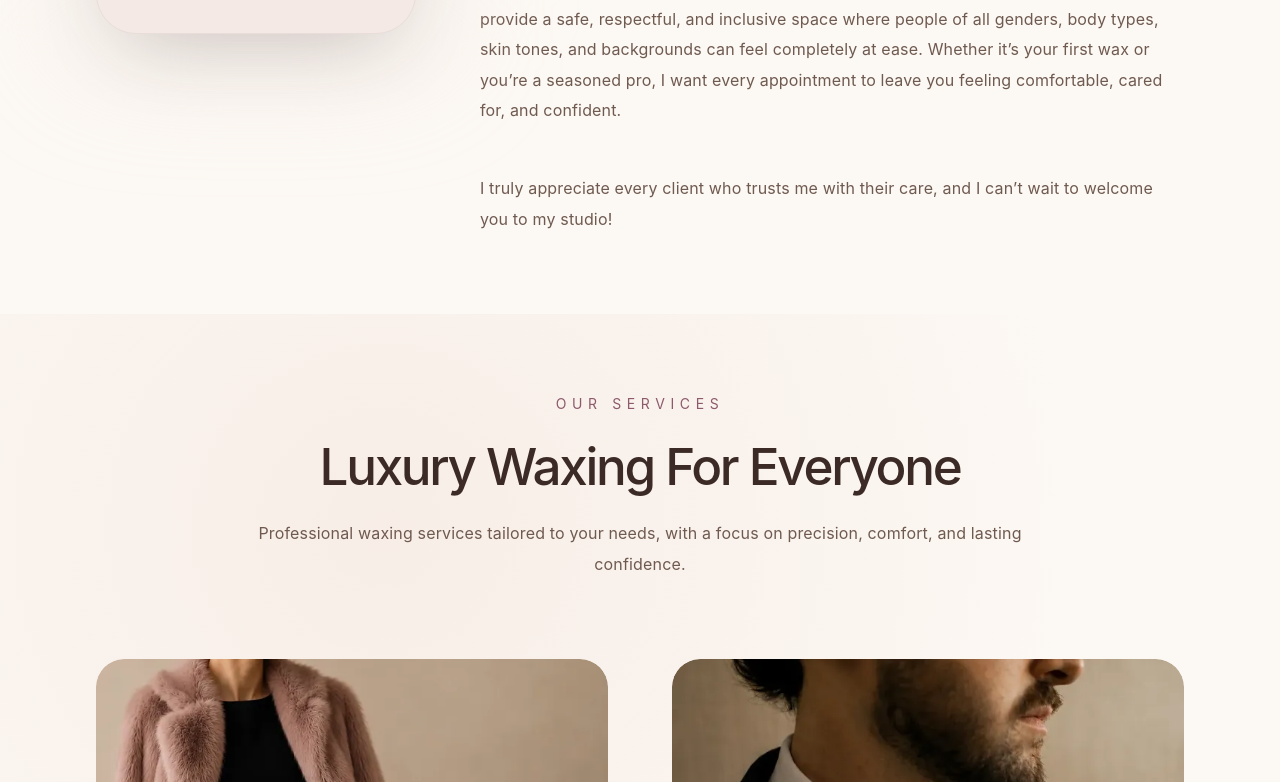
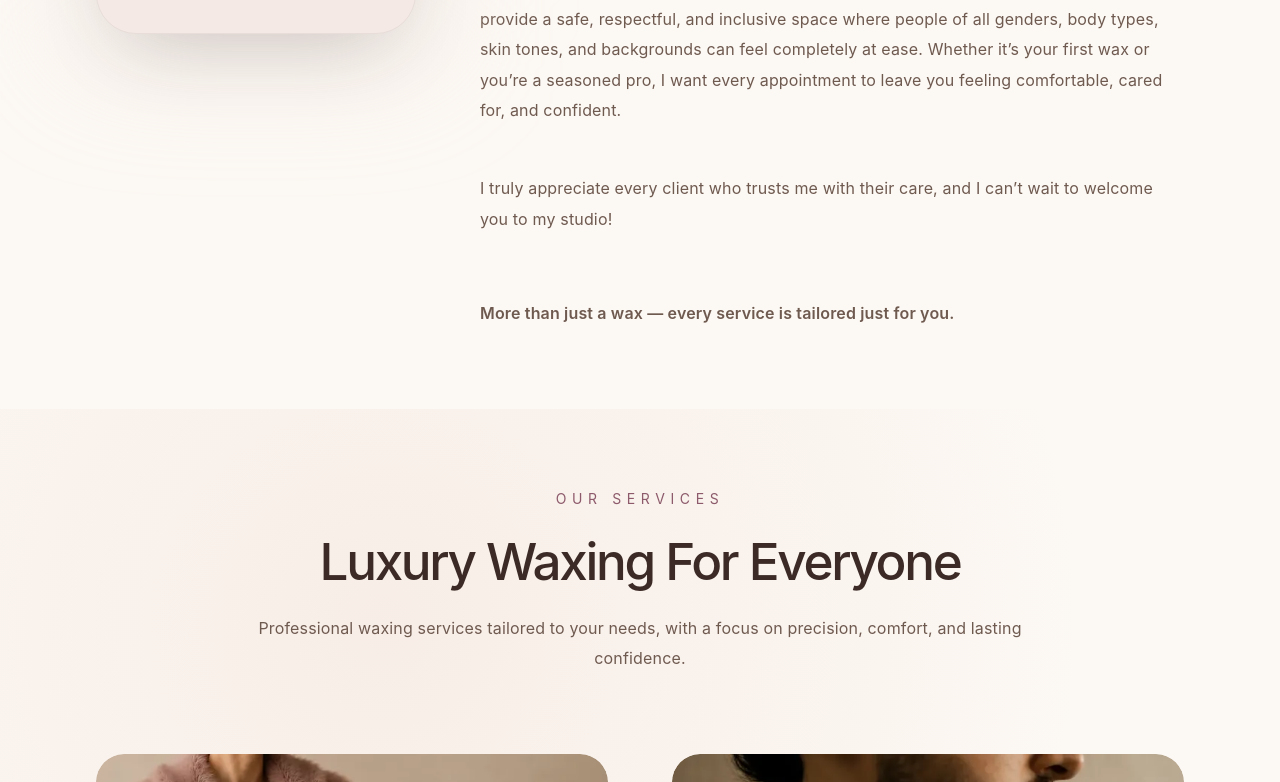
Before and after one commit to kevin-phan-25/just-wax-by-kim, a Next.js app: page / in a window 1280 px wide. Shown: the part 1649-2431 px from the top of the page. Built offline with nearby package versions, Linux system fonts and the light colour scheme; a web font is replaced by a local one.

Commit message:
Update AboutContent.tsx

```diff
--- a/features/about/AboutContent.tsx
+++ b/features/about/AboutContent.tsx
@@ -14,10 +14,9 @@
  * • Responsive title scaling
  * • Balanced image/text composition
  * • Improved paragraph spacing
- * • Removed unnecessary decorative elements
+ * • Added final luxury slogan statement
  *
  * ---
- *
  */
 
 import { aboutContent } from "./about.data";
@@ -48,7 +47,6 @@ export default function AboutContent() {
         xl:px-24
       "
     >
-
       <div
         className="
           grid
@@ -66,8 +64,6 @@ export default function AboutContent() {
           lg:gap-16
         "
       >
-
-
 
         {/* HEADER */}
         <header
@@ -91,7 +87,6 @@ export default function AboutContent() {
             md:mb-12
           "
         >
-
           <span
             className="
               uppercase
@@ -109,8 +104,6 @@ export default function AboutContent() {
           >
             {aboutContent.eyebrow}
           </span>
-
-
 
           <h2
             className="
@@ -137,13 +130,7 @@ export default function AboutContent() {
           >
             {aboutContent.title}
           </h2>
-
-
         </header>
-
-
-
-
 
 
         {/* IMAGE CELL */}
@@ -154,15 +141,8 @@ export default function AboutContent() {
             lg:col-span-1
           "
         >
-
           <AboutImage />
-
         </div>
-
-
-
-
-
 
 
         {/* TEXT CONTENT */}
@@ -189,7 +169,6 @@ export default function AboutContent() {
             leading-[1.9]
           "
         >
-
           <div
             className="
               flex
@@ -217,15 +196,28 @@ export default function AboutContent() {
               )
             )}
 
+
+            {/* FINAL SLOGAN */}
+            {aboutContent.slogan && (
+              <p
+                className="
+                  pt-4
+
+                  text-[#3B2A26]
+
+                  font-semibold
+
+                  tracking-[0.025em]
+                "
+              >
+                {aboutContent.slogan}
+              </p>
+            )}
+
           </div>
-
-
         </div>
 
-
       </div>
-
-
     </article>
   );
 }
```
